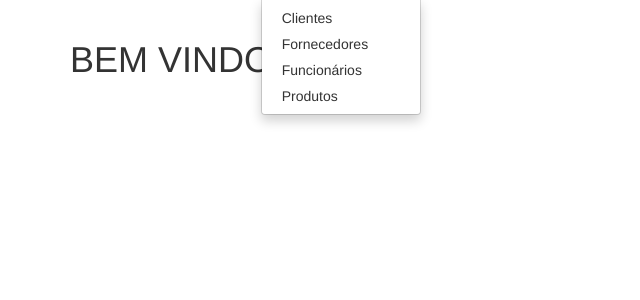
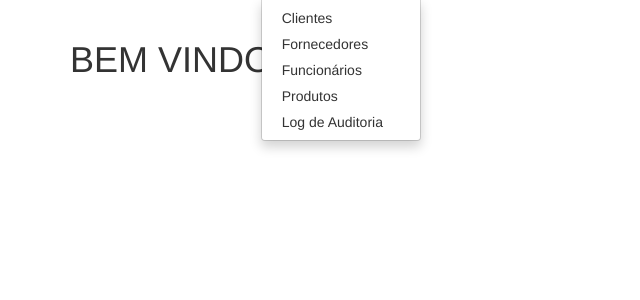
Before and after one commit to willoliver21/projeto_rogerio, a PHP site: page /index.php in a window 1280 px wide, after a click on "Consultar". Shown: the part 52-352 px from the top of the page, without its empty margins (0-640 px from the left). Run offline with PHP 8.4, Linux system fonts and the light colour scheme; some libraries are stand-ins or nearby versions.

Commit message:
Update cabecalho.php

```diff
--- a/cabecalho.php
+++ b/cabecalho.php
@@ -35,7 +35,8 @@
           <li><a href="listar-clientes.php">Clientes</a></li>
           <li><a href="#">Fornecedores</a></li>
           <li><a href="#">Funcionários</a></li>
-		  	  <li><a href="#">Produtos</a></li>
+	  <li><a href="#">Produtos</a></li>
+		<li><a href="listar-historico.php">Log de Auditoria</a></li>
 
         </ul>
       </li>
```
